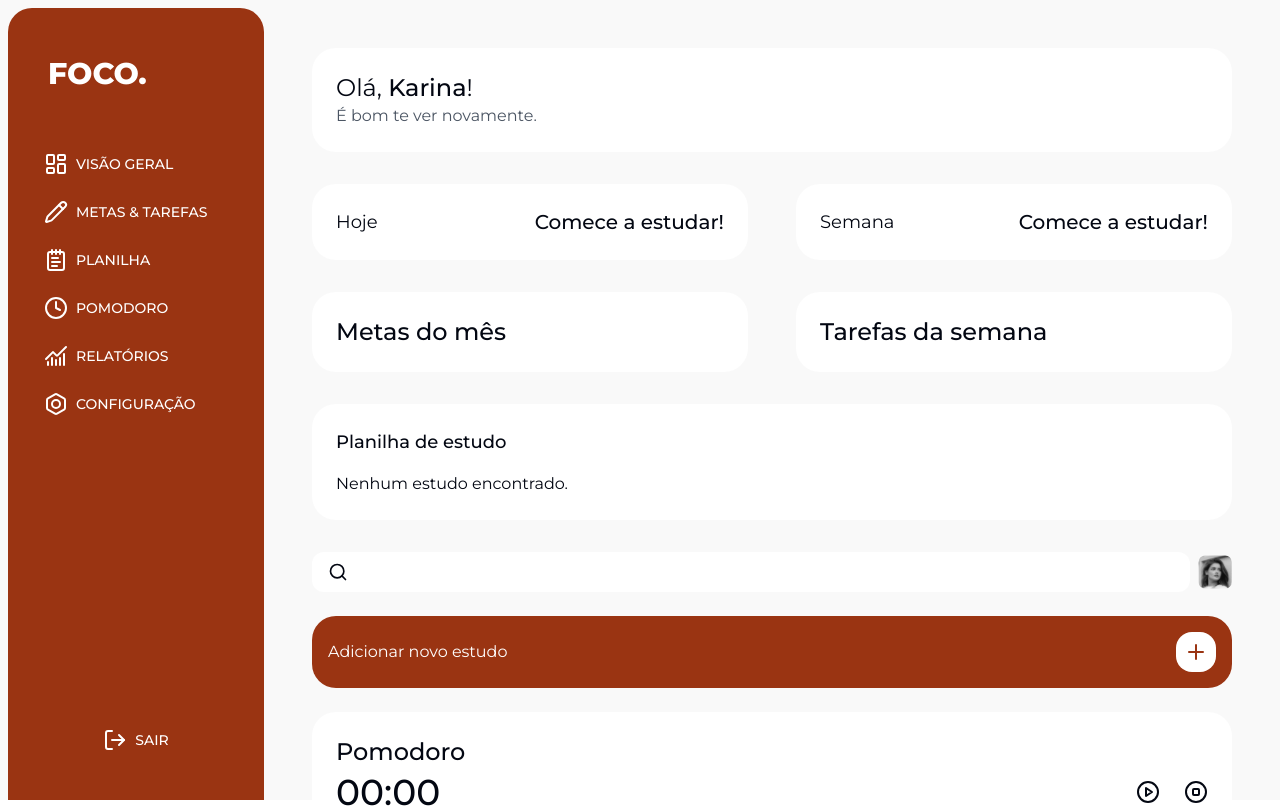
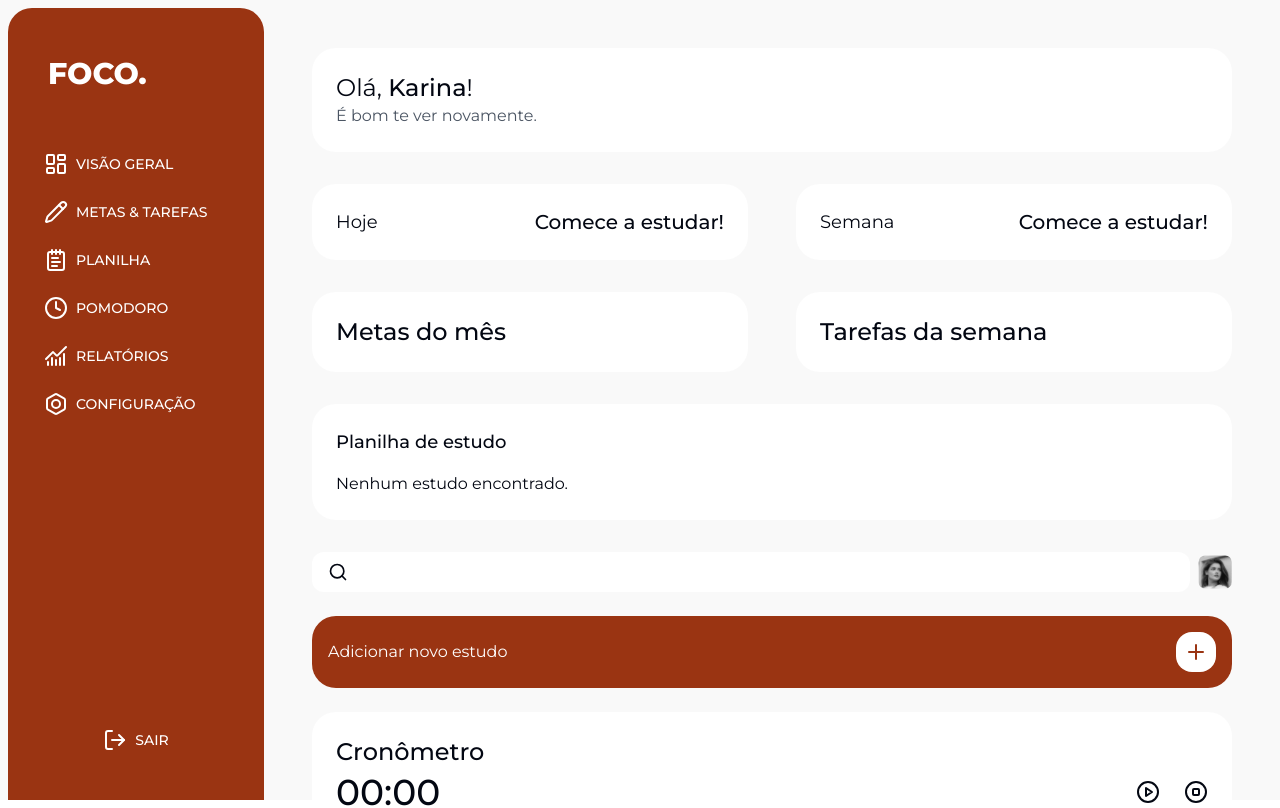
Before and after one commit to karinanuunes/app-foco, a Next.js app: page /dashboard in a window 1280 px wide. Shown: the top 808 px of the page. Built offline with nearby package versions, Linux system fonts and the light colour scheme.

Commit message:
refactor: rename Pomodoro component to Stopwatch

```diff
--- a/src/app/dashboard/(components)/pomodoro.tsx
+++ b/src/app/dashboard/(components)/stopwatch.tsx
@@ -3,7 +3,7 @@
 import { CirclePlay, CircleStop, PauseCircle } from "lucide-react";
 import { useState, useRef } from "react";
 
-const Pomodoro = () => {
+const Stopwatch = () => {
   const [time, setTime] = useState(0);
   const [isRunning, setIsRunning] = useState(false);
   const intervalRef = useRef<NodeJS.Timeout | null>(null);
@@ -43,7 +43,7 @@ const Pomodoro = () => {
 
   return (
     <div className="flex flex-col p-6 gap-1 bg-white rounded-3xl">
-      <span className="text-2xl font-medium">Pomodoro</span>
+      <span className="text-2xl font-medium">Cronômetro</span>
       <div className="flex items-center justify-between">
         <span className="font-medium text-4xl text-center">
           {transformTime(time)}
@@ -72,4 +72,4 @@ const Pomodoro = () => {
   );
 };
 
-export default Pomodoro;
+export default Stopwatch;
--- a/src/app/dashboard/page.tsx
+++ b/src/app/dashboard/page.tsx
@@ -1,16 +1,14 @@
 "use client";
 
 import { useEffect, useState } from "react";
-import Menu from "@/components/ui/menu";
 import CalendarBox from "./(components)/calendarCard";
-import Pomodoro from "./(components)/pomodoro";
 import CounterHoursBar from "./(components)/counterHoursBar";
 import Tasks from "./(components)/tasks";
 import DropdownProfile from "./(components)/dropdownProfile";
 import DialogTask from "./(components)/dialogTask";
-import Image from "next/image";
 import StudySpreadsheet from "./(components)/studySpreadsheet";
 import { Search } from "lucide-react";
+import Stopwatch from "./(components)/stopwatch";
 
 interface IStudy {
   name: string;
@@ -98,7 +96,7 @@ export default function DashboardPage() {
           <span>Adicionar novo estudo</span>
           <DialogTask />
         </div>
-        <Pomodoro />
+        <Stopwatch />
         <CalendarBox />
       </div>
     </div>
```
